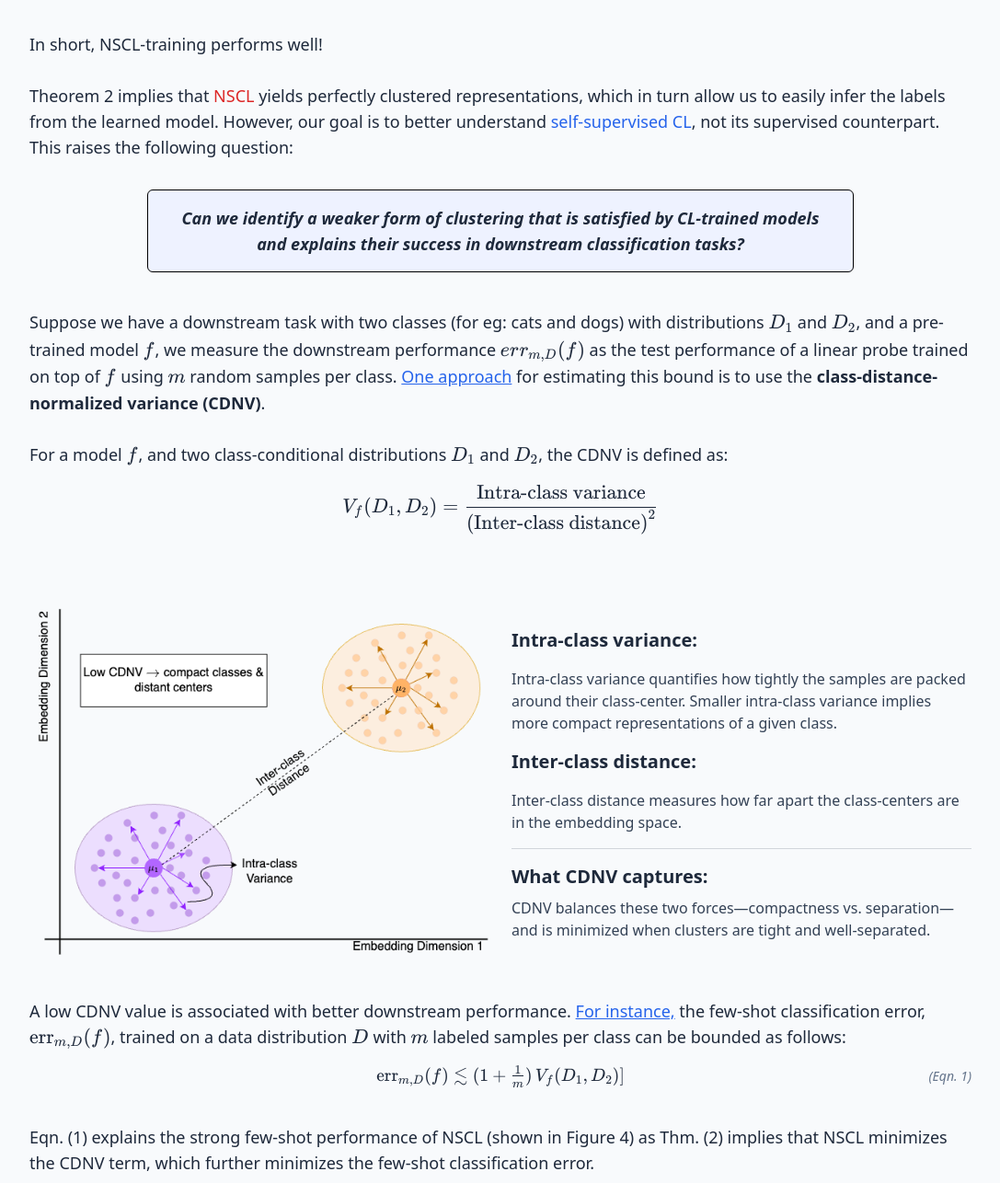
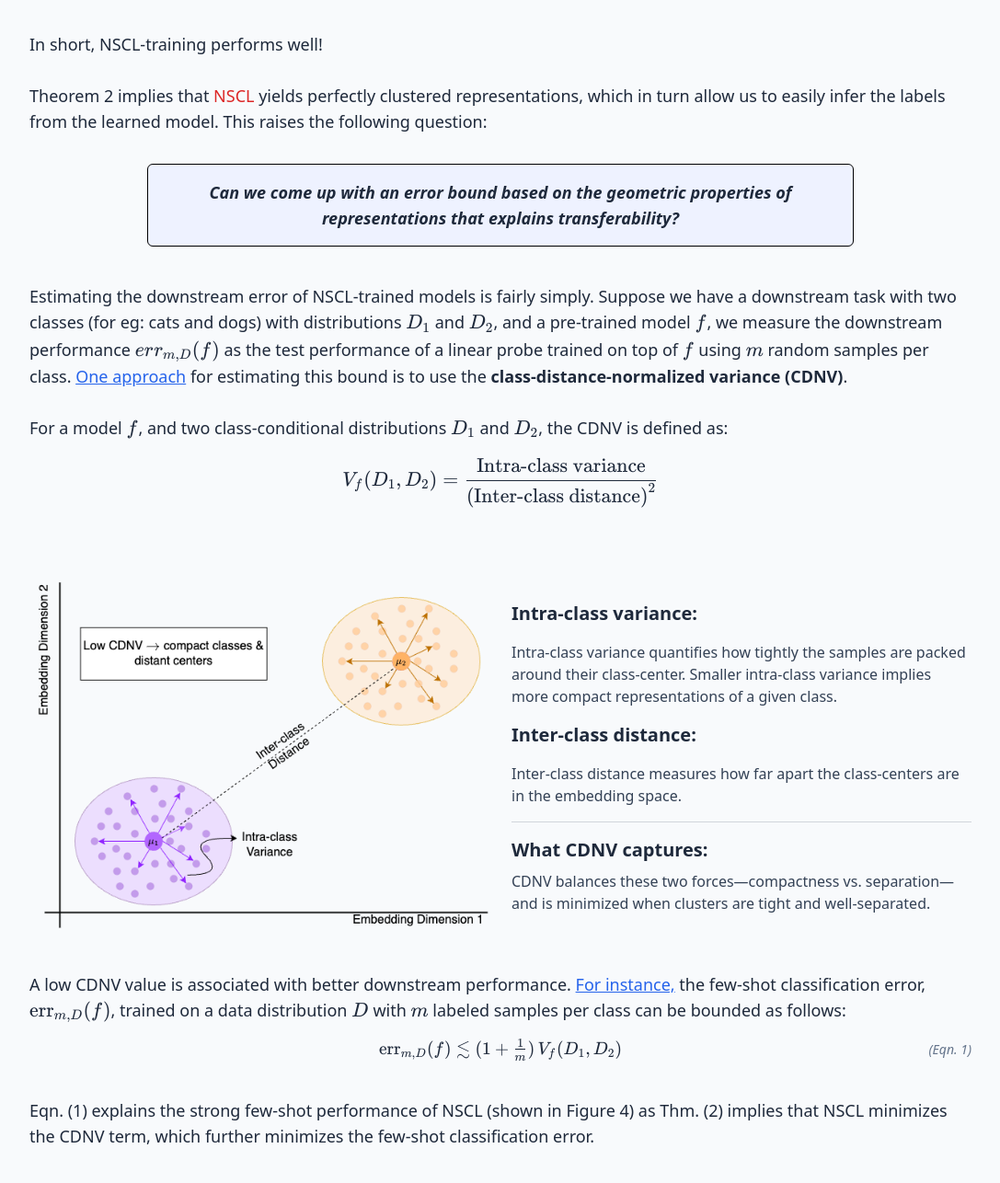
Before and after one commit to DLFundamentals/ssl-is-approximately-sl, a plain HTML site: page index.html in a window 1280 px wide. Shown: the part 4180-5466 px from the top of the page at 92% size, without its empty margins (96-1183 px from the left). Drawn offline with nearby package versions, Linux system fonts and the light colour scheme.

Commit message:
update Q2

```diff
--- a/index.html
+++ b/index.html
@@ -277,16 +277,17 @@
         <br><br>
         Theorem 2 implies that <span class="text-red-600 font-medium">NSCL</span> yields perfectly clustered representations,
         which in turn allow us to easily infer the labels from the learned model.
-        However, our goal is to better understand <span class="text-blue-600 font-medium">self-supervised CL</span>, not its supervised counterpart.
+        <!-- However, our goal is to better understand <span class="text-blue-600 font-medium">self-supervised CL</span>, not its supervised counterpart.  -->
         This raises the following question:
         <div class="fade-in-up mx-auto my-8 w-full max-w-3xl rounded-md border border-black bg-indigo-50 px-6 py-4 text-center text-lg italic text-slate-800 shadow-sm">
           <strong>
-            Can we identify a weaker form of clustering that is satisfied by CL-trained models and explains their success in downstream classification tasks?
+            Can we come up with an error bound based on the geometric properties of representations that explains transferability?
           </strong>
         </div>
       </p>
 
       <p class="text-lg mb-4 mt-10">
+        Estimating the downstream error of NSCL-trained models is fairly simply.
         Suppose we have a downstream task with two classes (for eg: cats and dogs) with distributions $D_1$ and $D_2$,
         and a pre-trained model $f$, we measure the downstream performance $err_{m,D}(f)$ as the test performance
         of a linear probe trained on top of $f$ using $m$ random samples per class.
@@ -339,7 +340,7 @@
           $$
           \mathrm{err}_{m,D}(f)
           \lesssim
-          (1 + \tfrac{1}{m}) \, V_{f}(D_1,D_2)]
+          (1 + \tfrac{1}{m}) \, V_{f}(D_1,D_2)
           $$
         </p>
         <span class="absolute right-0 top-1/2 -translate-y-1/2 text-sm italic text-slate-500">
```
